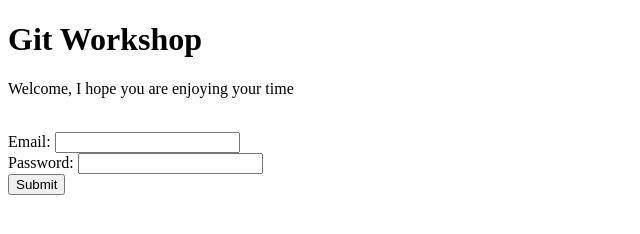
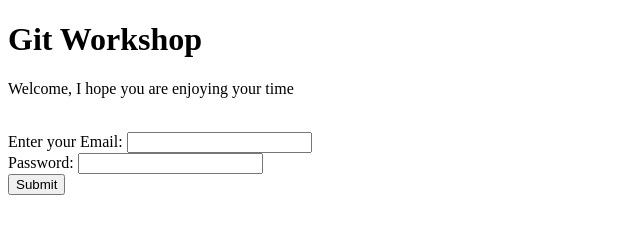
Before and after one commit to shawn-grant/git-workshop, a plain HTML site: page index.html in a window 1280 px wide. Shown: the whole page, without its empty margins (0-640 px from the left). Drawn offline with Linux system fonts and the light colour scheme.

Commit message:
Modified Label

```diff
--- a/index.html
+++ b/index.html
@@ -11,7 +11,7 @@
     <br>
     <form action="">
         <!-- email -->
-        <label for="email">Email:</label>
+        <label for="email">Enter your Email:</label>
         <input type="email" name="email" id="email" required>
         <br>
         <!-- password -->
```
